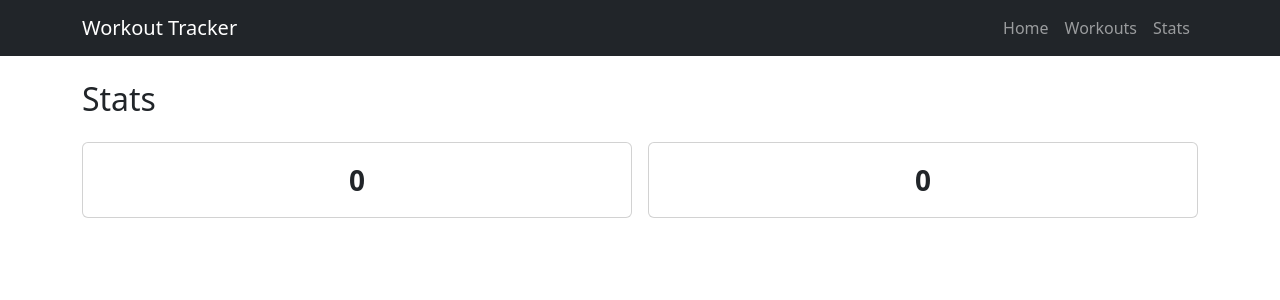
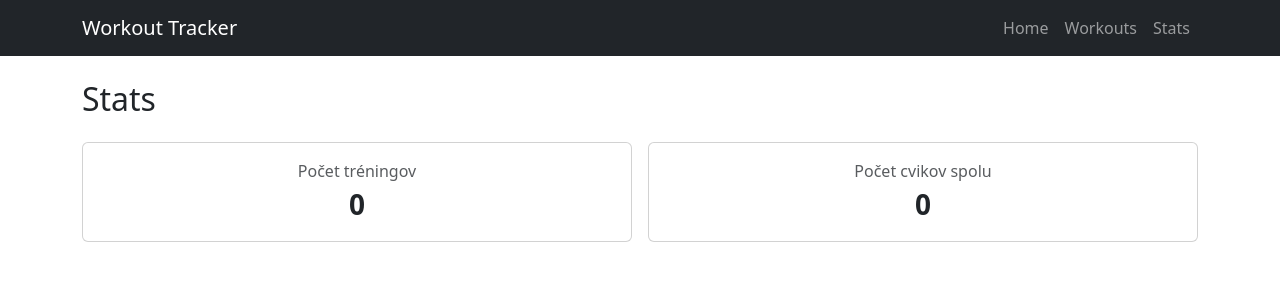
Before and after one commit to Ha-Khu/Workout-tracker, a Vue app: page /stats in a window 1280 px wide. Shown: the top 300 px of the page. Built offline with nearby package versions, Linux system fonts and the light colour scheme.

Commit message:
Oprava preklepov v StatsCard/AddWorkoutForm a odstránenie nepoužitých importov

```diff
--- a/src/components/AddWorkoutForm.vue
+++ b/src/components/AddWorkoutForm.vue
@@ -1,7 +1,7 @@
 <template>
     <form @submit.prevent="submit">
         <div class="mb-3">
-            <label class="fomr-label">Názov tréningu</label>
+            <label class="form-label">Názov tréningu</label>
             <input
                 type="text"
                 class="form-control"
--- a/src/components/StatsCard.vue
+++ b/src/components/StatsCard.vue
@@ -12,7 +12,7 @@
         name: 'StatsCard',
 
         props: {
-            lable: {
+            label: {
                 type: String,
                 required: true
             },
--- a/src/view/WorkoutsView.vue
+++ b/src/view/WorkoutsView.vue
@@ -14,8 +14,6 @@
 
 <script>
     import {useWorkoutsStore} from '@/stores/workouts';
-    import BaseButton from '@/components/base/BaseButton.vue';
-    import WorkoutCard from '@/components/WorkoutCard.vue';
     import WorkoutList from '@/components/WorkoutList.vue';
     import AddWorkoutForm from '@/components/AddWorkoutForm.vue';
 
@@ -39,7 +37,6 @@
         },
 
         components:{
-            BaseButton,
             WorkoutList,
             AddWorkoutForm
         }
```
